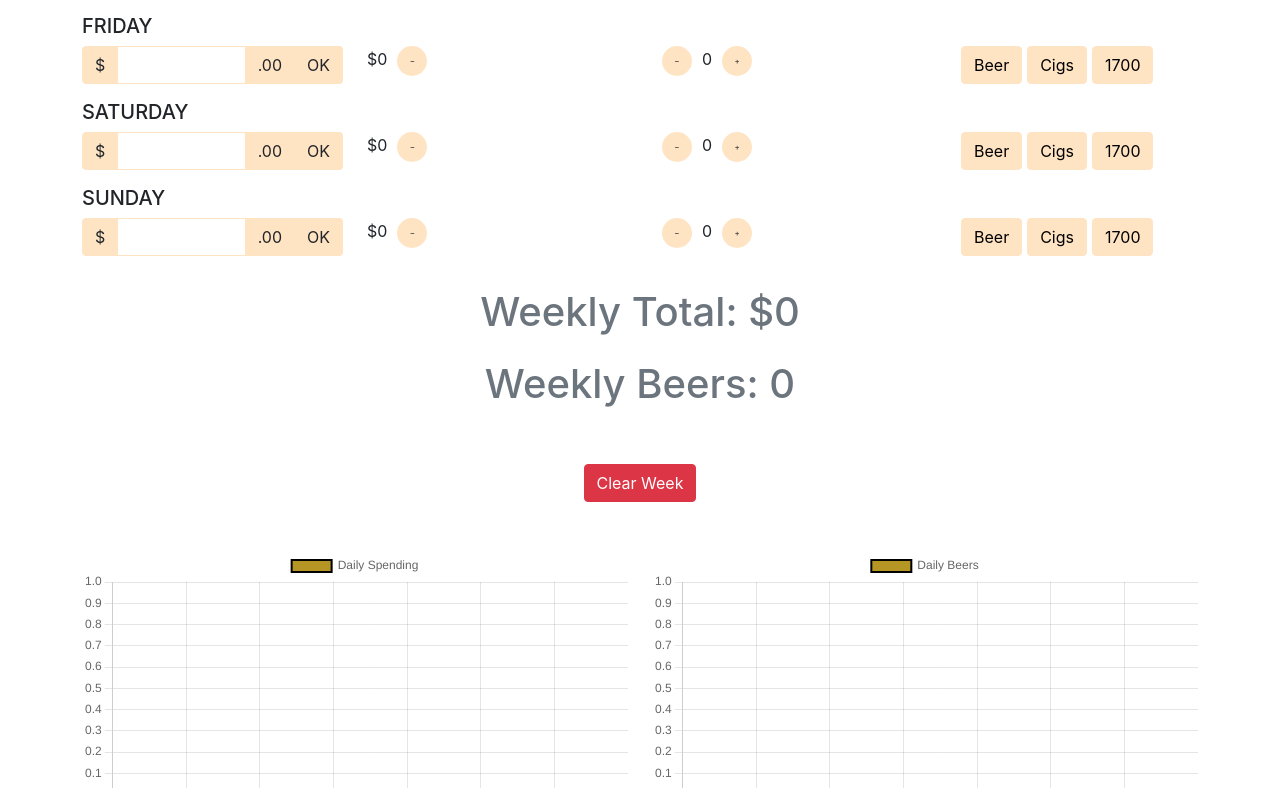
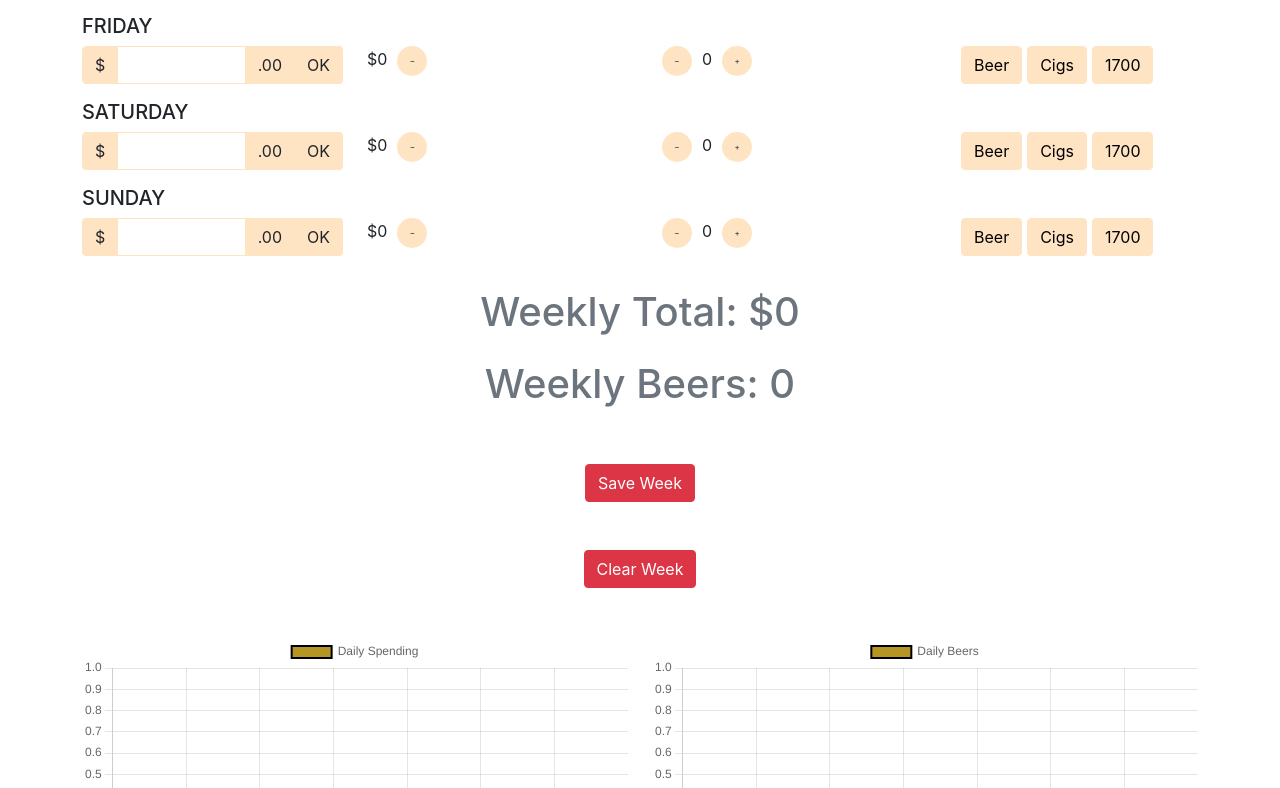
Before and after one commit to CatLibWilk/daily_details, a React (Create React App) app: page / in a window 1280 px wide. Shown: the part 386-1174 px from the top of the page. Built offline with nearby package versions, Linux system fonts and the light colour scheme; no server answers; the database is empty.

Commit message:
made save week function

```diff
--- a/src/App.js
+++ b/src/App.js
@@ -27,7 +27,8 @@ class App extends React.Component{
         household: 0,
         bills: 0,
         medical: 0,
-        transportation: 0
+        transportation: 0,
+        cumulative_weekly_spending: 0,
       }
     }
 
@@ -69,6 +70,14 @@ class App extends React.Component{
   }
 
   clearWeek = ( ) => {
+    let checked_boxes = [ ...this.state.clicked_radio_buttons ]
+    let checked_boxes_weekly_removed = [ ]
+    for( var i = 0; i < checked_boxes.length; i++ ){
+      if( checked_boxes[i].includes('monthly') ){
+        checked_boxes_weekly_removed.push( checked_boxes[i])
+      }
+
+  }
     let new_state = {
       days_of_week: {
         monday: { 'money':0, 'beers':0 },
@@ -81,6 +90,7 @@ class App extends React.Component{
 
         totals: { 'money':0, 'beers': 0 }
       },
+      clicked_radio_buttons: checked_boxes_weekly_removed,
     }
 
     this.setState( new_state );
@@ -107,12 +117,14 @@ class App extends React.Component{
 
         totals: { 'money':0, 'beers': 0 }
       },
+      clicked_radio_buttons: [],
       monthly_exenditures: {
         groceries: 0,
         household: 0,
         bills: 0,
         medical: 0,
-        transportation: 0
+        transportation: 0,
+        cumulative_weekly_spending: 0,
       }
     }
 
@@ -140,7 +152,7 @@ class App extends React.Component{
     };
     const input_id = `money_input_${day.toLowerCase()}`
     document.getElementById(input_id).value = '';
-  }
+  };
 
   addBeers = ( day ) => {
     let current_total  = this.state.days_of_week[ `${day.toLowerCase()}` ].beers;
@@ -150,7 +162,7 @@ class App extends React.Component{
     new_state.days_of_week.totals.beers = Object.values( new_state.days_of_week ).reduce( (sum, { beers } ) => sum + beers, 0 ) - new_state.days_of_week.totals.beers;
 
     this.setState( new_state );
-  }
+  };
 
   subtractBeers = ( day ) => {
     let current_total  = this.state.days_of_week[ `${day.toLowerCase()}` ].beers;
@@ -163,7 +175,7 @@ class App extends React.Component{
     new_state.days_of_week.totals.beers = Object.values( new_state.days_of_week ).reduce( (sum, { beers } ) => sum + beers, 0 ) - new_state.days_of_week.totals.beers;
 
     this.setState( new_state );
-  }
+  };
 
   subtractTotalMoney = ( day ) => {
     let current_total = this.state.days_of_week[ `${day.toLowerCase()}` ].money;
@@ -176,7 +188,20 @@ class App extends React.Component{
     new_state.days_of_week.totals.money = Object.values( new_state.days_of_week ).reduce( (sum, { money } ) => sum + money, 0 ) - new_state.days_of_week.totals.money;
     this.setState( new_state );
 
-  }
+  };
+
+  saveWeeklySpending = ( ) => {
+    let weekly_spending_total = { ...this.state.days_of_week.totals }
+    let new_state = { ...this.state }
+
+    let cumulative_weekly_spending = weekly_spending_total.money + new_state.monthly_exenditures.cumulative_weekly_spending
+    new_state.monthly_exenditures.cumulative_weekly_spending = cumulative_weekly_spending
+
+    this.setState( new_state )
+
+    this.clearWeek( );
+
+  };
 
   update_monthly_expenditures = ( value, expenditure ) => {
     let current_total = this.state.monthly_exenditures[ `${expenditure.toLowerCase()}` ];
@@ -190,7 +215,7 @@ class App extends React.Component{
 
     const input_id = `money_input_${expenditure.toLowerCase( )}`
     document.getElementById(input_id).value = '';
-  }
+  };
 
   storeRadioClick = ( input ) => {
     let clicked_radio_btns = [...this.state.clicked_radio_buttons ]
@@ -202,7 +227,7 @@ class App extends React.Component{
     }
 
     this.setState( { clicked_radio_buttons: clicked_radio_btns } )
-  }
+  };
 
   render(){
     return(
@@ -306,6 +331,12 @@ class App extends React.Component{
 
           <div className="row h-100">
             <div className="col-sm my-auto text-center">
+              <button className="btn btn-danger mt-5" onClick= {( )=>{ this.saveWeeklySpending( ) } }>Save Week</button>
+            </div>
+          </div>
+
+          <div className="row h-100">
+            <div className="col-sm my-auto text-center">
               <button className="btn btn-danger mt-5" onClick= {( )=>{ this.clearWeek( ) } }>Clear Week</button>
             </div>
           </div>
@@ -368,7 +399,7 @@ class App extends React.Component{
             </div>
           <div className="col-sm mt-5">
             <h1>Monthly Bills Checklist</h1>
-              <RadioSet storeRadioClick={ this.storeRadioClick } category='monthly_bills_checklist' classes='' name_array={['Gas', 'Electric', 'Apartment Insurance', 'CC', 'Internet', 'Rent']}/>
+              <RadioSet storeRadioClick={ this.storeRadioClick } category='monthly_bills_checklist' classes='monthly-reset' name_array={['Gas', 'Electric', 'Apartment Insurance', 'CC', 'Internet', 'Rent']}/>
           </div>
           </div>
           </div>
@@ -381,7 +412,7 @@ class App extends React.Component{
 
       </div>
     )
-  }
+  };
 
 
 }
--- a/src/index.css
+++ b/src/index.css
@@ -40,6 +40,9 @@ code {
 .radio-btn {
   margin-right: 5px;
 }
+.btn-check:checked + .btn-outline-info{
+  background-color: rgb(255, 65, 65);
+}
 
 .btn-ok {
   background-color:bisque;
```
Also changed, not shown: 1 other file (tests, documents, lock files or other folders).
